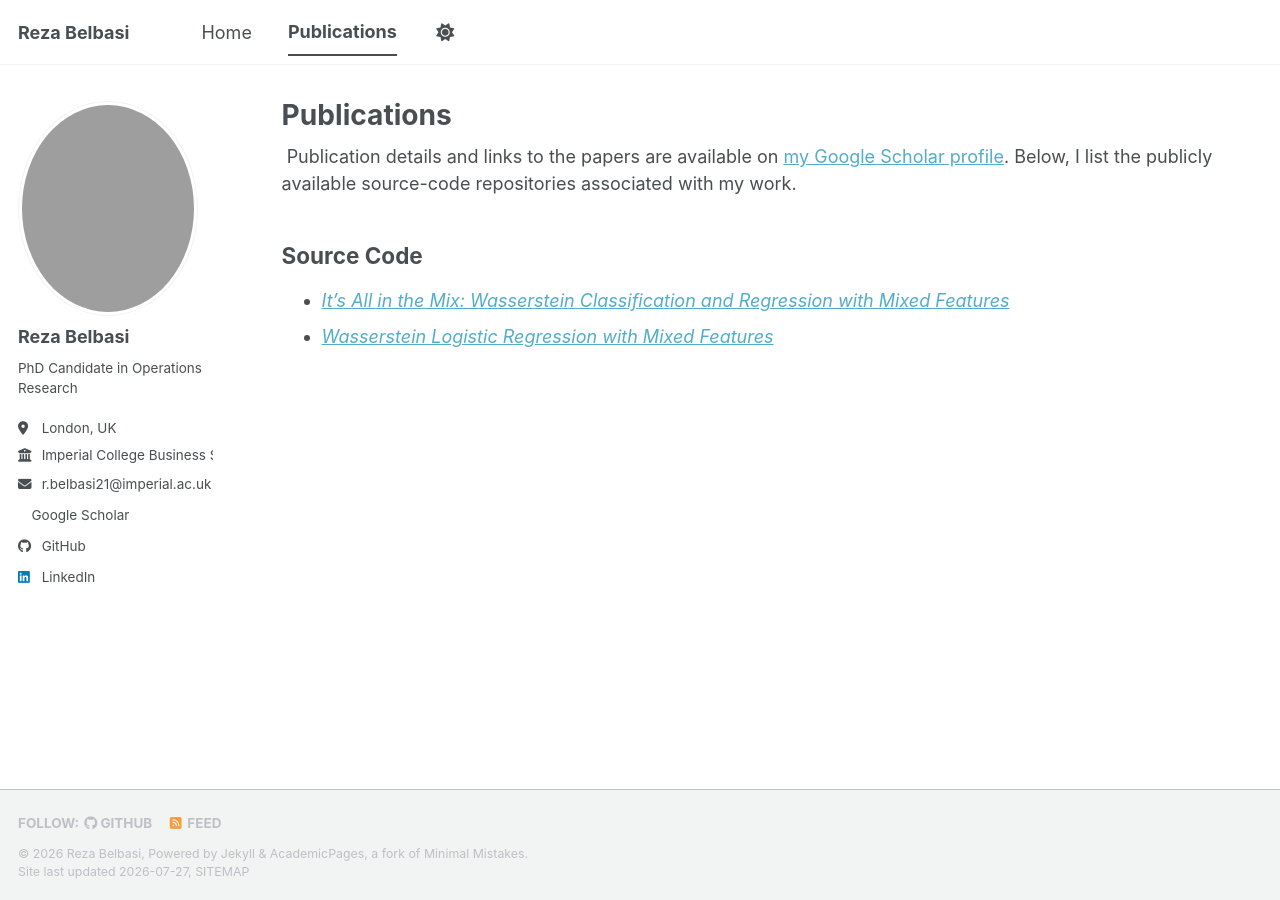
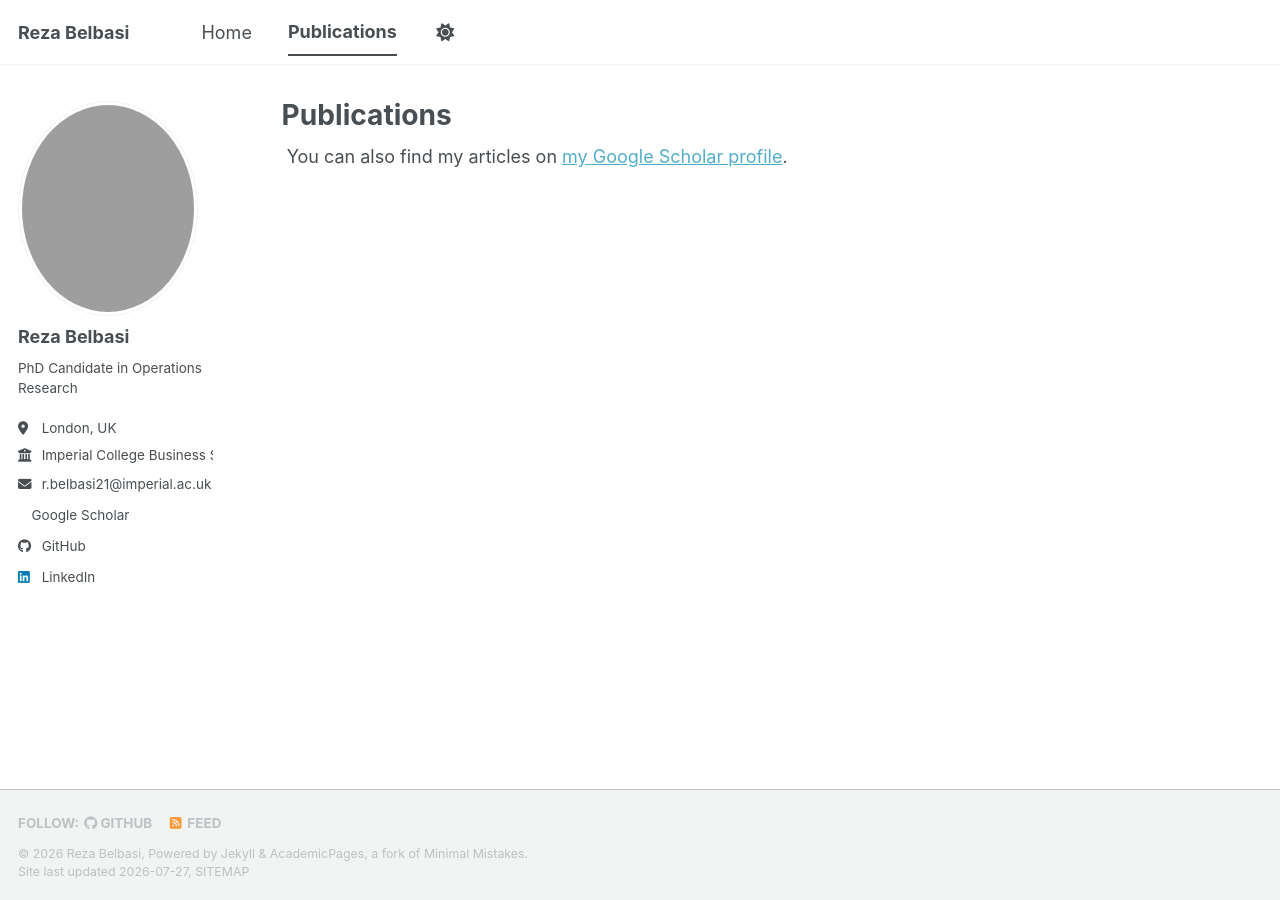
Before and after one commit to rezabelbasi/rezabelbasi.github.io, a Jekyll site: the page built from _pages/publications.html, in a window 1280 px wide. Built offline with Jekyll 4.4.1, drawn with Linux system fonts in a browser that asks for light colours; a style sheet for code colours, icons or effects is not loaded.

Commit message:
Clean up publications.html by removing content
Removed publication details and source code links from the publications page.

```diff
--- a/_pages/publications.html
+++ b/_pages/publications.html
@@ -7,50 +7,7 @@ author_profile: true
 
 {% if site.author.googlescholar %}
   <div class="wordwrap">
-    Publication details and links to the papers are available on
+    You can also find my articles on
     <a href="{{ site.author.googlescholar }}">my Google Scholar profile</a>.
-    Below, I list the publicly available source-code repositories associated with my work.
   </div>
 {% endif %}
-
-<h2>Source Code</h2>
-
-<ul>
-  <li>
-    <a href="https://github.com/rezabelbasi/Wasserstein-Mixed-Features">
-      <em>It’s All in the Mix: Wasserstein Classification and Regression with Mixed Features</em>
-    </a>
-  </li>
-
-  <li>
-    <a href="https://github.com/selvi-aras/WassersteinLR">
-      <em>Wasserstein Logistic Regression with Mixed Features</em>
-    </a>
-  </li>
-</ul>
-
-{% comment %}
-
-{% include base_path %}
-
-{% if site.publication_category %}
-  {% for category in site.publication_category %}
-    {% assign title_shown = false %}
-    {% for post in site.publications reversed %}
-      {% if post.category != category[0] %}
-        {% continue %}
-      {% endif %}
-      {% unless title_shown %}
-        <h2>{{ category[1].title }}</h2><hr />
-        {% assign title_shown = true %}
-      {% endunless %}
-      {% include archive-single.html %}
-    {% endfor %}
-  {% endfor %}
-{% else %}
-  {% for post in site.publications reversed %}
-    {% include archive-single.html %}
-  {% endfor %}
-{% endif %}
-
-{% endcomment %}
```
